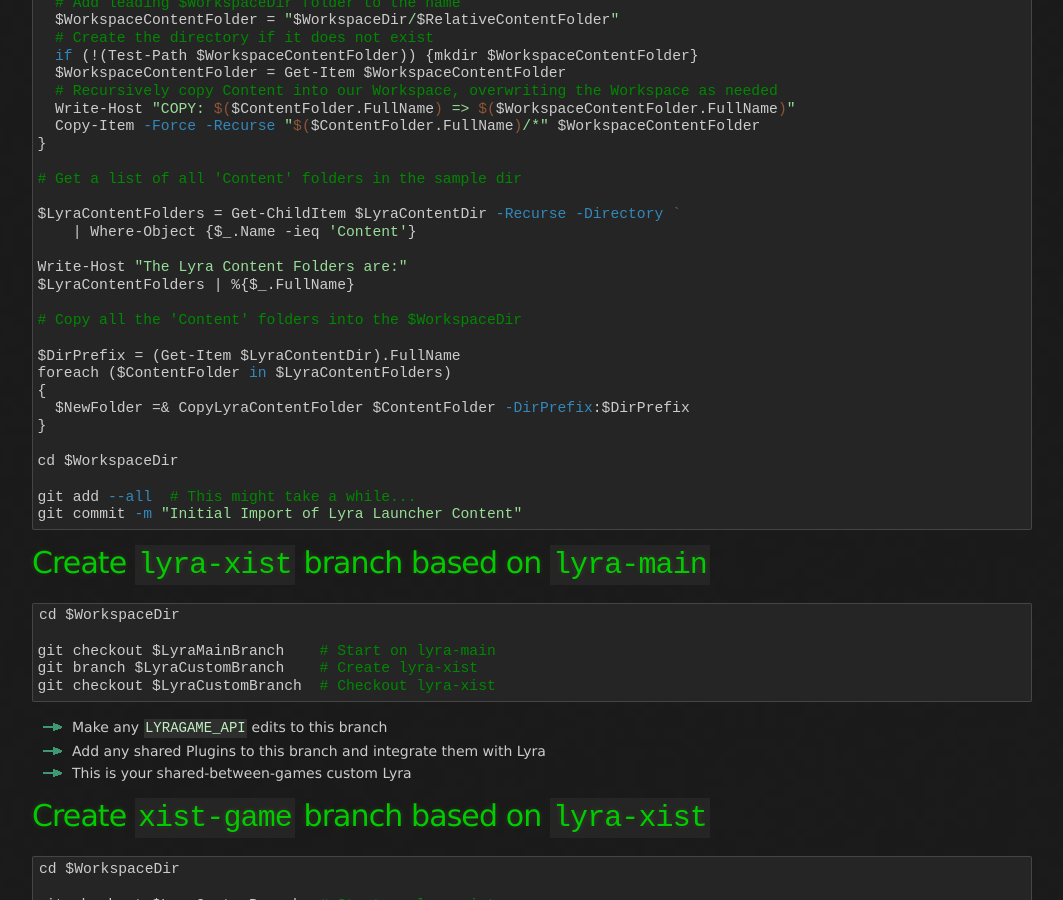
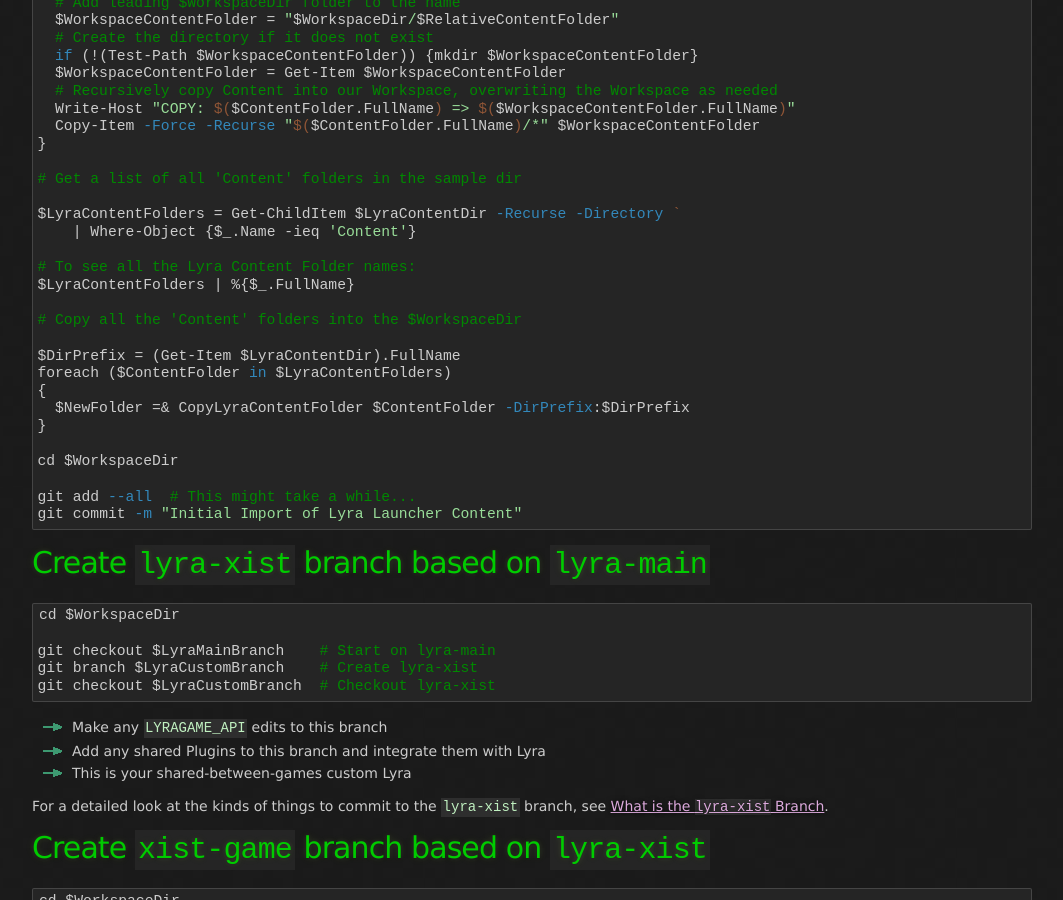
Before and after one commit to x157/x157.github.io, a Jekyll site: the page built from UE5/LyraStarterGame/Tutorials/How-to-Create-a-Lyra-Repo.md, in a window 1280 px wide and 900 px high, scrolled down 4301 px. Shown: the whole window, without its empty margins (108-1171 px from the left). Built offline with Jekyll 4.4.1, drawn with Linux system fonts in a browser that asks for light colours.

Commit message:
Add `lyra-xist` Overview

```diff
--- a/UE5/LyraStarterGame/Tutorials/How-to-Create-a-Lyra-Repo.md
+++ b/UE5/LyraStarterGame/Tutorials/How-to-Create-a-Lyra-Repo.md
@@ -208,7 +208,7 @@
 $LyraContentFolders = Get-ChildItem $LyraContentDir -Recurse -Directory `
     | Where-Object {$_.Name -ieq 'Content'}
 
-Write-Host "The Lyra Content Folders are:"
+# To see all the Lyra Content Folder names:
 $LyraContentFolders | %{$_.FullName}
 
 # Copy all the 'Content' folders into the $WorkspaceDir
@@ -240,6 +240,9 @@
 - Make any `LYRAGAME_API` edits to this branch
 - Add any shared Plugins to this branch and integrate them with Lyra
 - This is your shared-between-games custom Lyra
+
+For a detailed look at the kinds of things to commit to the `lyra-xist` branch,
+see [What is the `lyra-xist` Branch](/Git/lyra-xist).
 
 
 <a id='create-xist-game'></a>
```
Also changed, not shown: Git/index.md (+1 -0 lines), Git/lyra-xist.md (added, +35 -0 lines).
